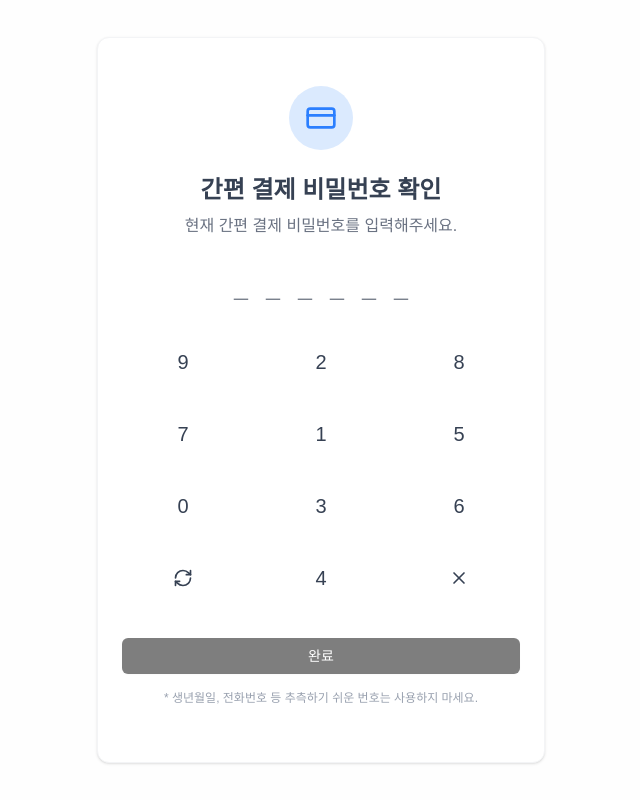
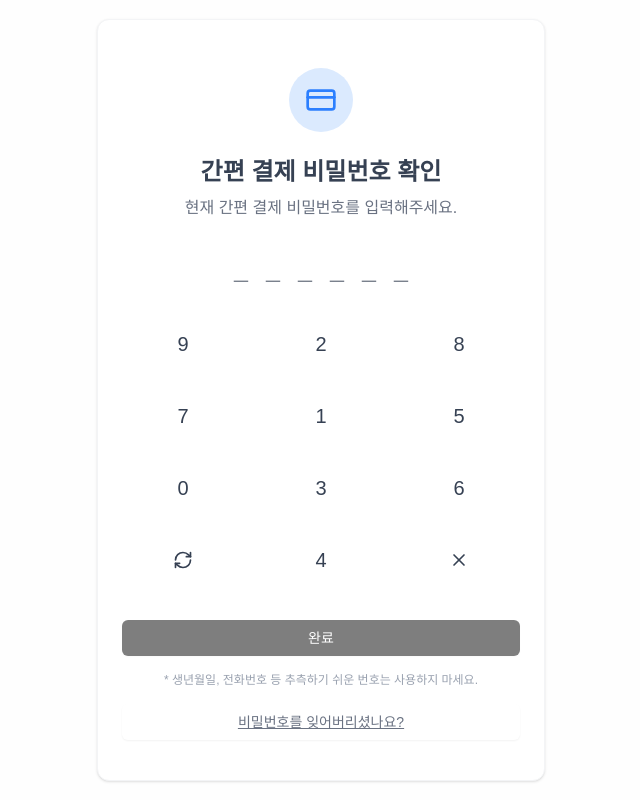
Before and after one commit to sjghub/web-ex-prod, a Next.js app: page /mypage/verify-pay-pincode in a window 1280 px wide. Shown: the whole page, without its empty margins (319-959 px from the left). Built offline with nearby package versions, Linux system fonts and the light colour scheme; a web font is replaced by a local one.

Commit message:
feat(pay-pin): 간편 결제 비밀번호 찾기 [#78]
간편 결제 비밀번호 찾기
- 간편 결제 비밀번호 재설정 시 "비밀번호를 잊어버리셨나요?" 누르면 본인인증 후 비밀번호를 재설정 할 수 있다.

```diff
--- a/app/mypage/verify-pay-pincode/page.tsx
+++ b/app/mypage/verify-pay-pincode/page.tsx
@@ -9,6 +9,11 @@ export default function ChangePincodePage() {
   const router = useRouter();
   const pincodeFormRef = useRef<{ resetPassword: () => void }>(null);
 
+  const handleForgotPassword = () => {
+    // 본인인증 페이지로 이동하면서 type을 payPincode로 설정
+    router.push("/verify?type=payPincode");
+  };
+
   return (
     <div className="min-h-screen flex flex-col items-center justify-center p-4">
       <PincodeForm
@@ -16,6 +21,7 @@ export default function ChangePincodePage() {
         title="간편 결제 비밀번호 확인"
         description="현재 간편 결제 비밀번호를 입력해주세요."
         onBack={() => router.push("/mypage")}
+        onForgotPassword={handleForgotPassword}
         onComplete={async (paymentPinCode) => {
           try {
             const response = await fetchWithAuth(
--- a/app/verify/page.tsx
+++ b/app/verify/page.tsx
@@ -11,7 +11,7 @@ export default function VerifyPage() {
 
   useEffect(() => {
     // 올바른 type이 아니면 접근 불가
-    const validTypes = ["signup", "idInquiry", "pwInquiry"];
+    const validTypes = ["signup", "idInquiry", "pwInquiry", "payPincode"];
     if (!type || !validTypes.includes(type)) {
       router.replace("/");
       return;
@@ -39,6 +39,8 @@ export default function VerifyPage() {
         return "/idInquiry";
       case "pwInquiry":
         return "/pwInquiry/reset";
+      case "payPincode":
+        return "/mypage/change-pay-pincode";
       default:
         return "/";
     }
--- a/components/ui/pincode-form.tsx
+++ b/components/ui/pincode-form.tsx
@@ -1,5 +1,4 @@
 import { useState, useEffect, forwardRef, useImperativeHandle } from "react";
-// import { useRouter } from "next/navigation";
 import { CreditCard, RefreshCw, X } from "lucide-react";
 import { Button } from "@/components/ui/button";
 import { Card, CardContent } from "@/components/ui/card";
@@ -9,24 +8,16 @@ interface PincodeFormProps {
   description: string;
   onBack: () => void;
   onComplete: (pincode: string) => void;
+  onForgotPassword?: () => void;
   maxLength?: number;
-  // validateCardCondition?: boolean;
-  // validateHasPincode?: boolean;
+  validateHasPincode?: boolean;
 }
 
 const PincodeForm = forwardRef<{ resetPassword: () => void }, PincodeFormProps>(
   (
-    {
-      title,
-      description,
-      onComplete,
-      maxLength = 6,
-      // validateCardCondition = false,
-      // validateHasPincode = false,
-    },
+    { title, description, onComplete, onForgotPassword, maxLength = 6 },
     ref,
   ) => {
-    // const router = useRouter();
     const [password, setPassword] = useState<string>("");
     const [shuffledKeys, setShuffledKeys] = useState<number[]>([]);
 
@@ -39,37 +30,7 @@ const PincodeForm = forwardRef<{ resetPassword: () => void }, PincodeFormProps>(
 
     useEffect(() => {
       shuffleKeypad();
-      // if (validateCardCondition) {
-      //   checkRepresentCard();
-      // }
-      // if (validateHasPincode) {
-      //   checkHasPayPassword();
-      // }
     }, []);
-
-    // const checkRepresentCard = async () => {
-    //   try {
-    //     const res = await fetch("/api/cards");
-    //     const data = await res.json();
-    //     const hasRepresent = data.some(
-    //       (card: { isRepresent: boolean }) => card.isRepresent,
-    //     );
-    //     if (!hasRepresent) router.replace("/card/register");
-    //   } catch (e) {
-    //     console.error("대표카드 확인 실패", e);
-    //   }
-    // };
-
-    // const checkHasPayPassword = async () => {
-    //   try {
-    //     const res = await fetch("/api/cards/pincode");
-    //     const data = await res.json();
-    //     const hasCard = Array.isArray(data) && data.length > 0;
-    //     if (!hasCard) router.replace("/card/register");
-    //   } catch (e) {
-    //     console.error("비밀번호 존재 확인 실패", e);
-    //   }
-    // };
 
     const shuffleKeypad = () => {
       const numbers = [1, 2, 3, 4, 5, 6, 7, 8, 9, 0];
@@ -95,7 +56,7 @@ const PincodeForm = forwardRef<{ resetPassword: () => void }, PincodeFormProps>(
     return (
       <div className="w-full max-w-md">
         <Card className="shadow-sm border-gray-100">
-          <CardContent className="pt-6 pb-8">
+          <CardContent className="pt-6 pb-4">
             <div className="flex justify-center mb-6">
               <div className="bg-blue-100 rounded-full p-4">
                 <CreditCard className="h-8 w-8 text-blue-500" />
@@ -159,6 +120,15 @@ const PincodeForm = forwardRef<{ resetPassword: () => void }, PincodeFormProps>(
             <p className="text-xs text-gray-400 text-center mt-4">
               * 생년월일, 전화번호 등 추측하기 쉬운 번호는 사용하지 마세요.
             </p>
+
+            {onForgotPassword && (
+              <Button
+                onClick={onForgotPassword}
+                className="w-full text-sm text-gray-500 hover:text-gray-700 mt-4 underline"
+              >
+                비밀번호를 잊어버리셨나요?
+              </Button>
+            )}
           </CardContent>
         </Card>
       </div>
```
